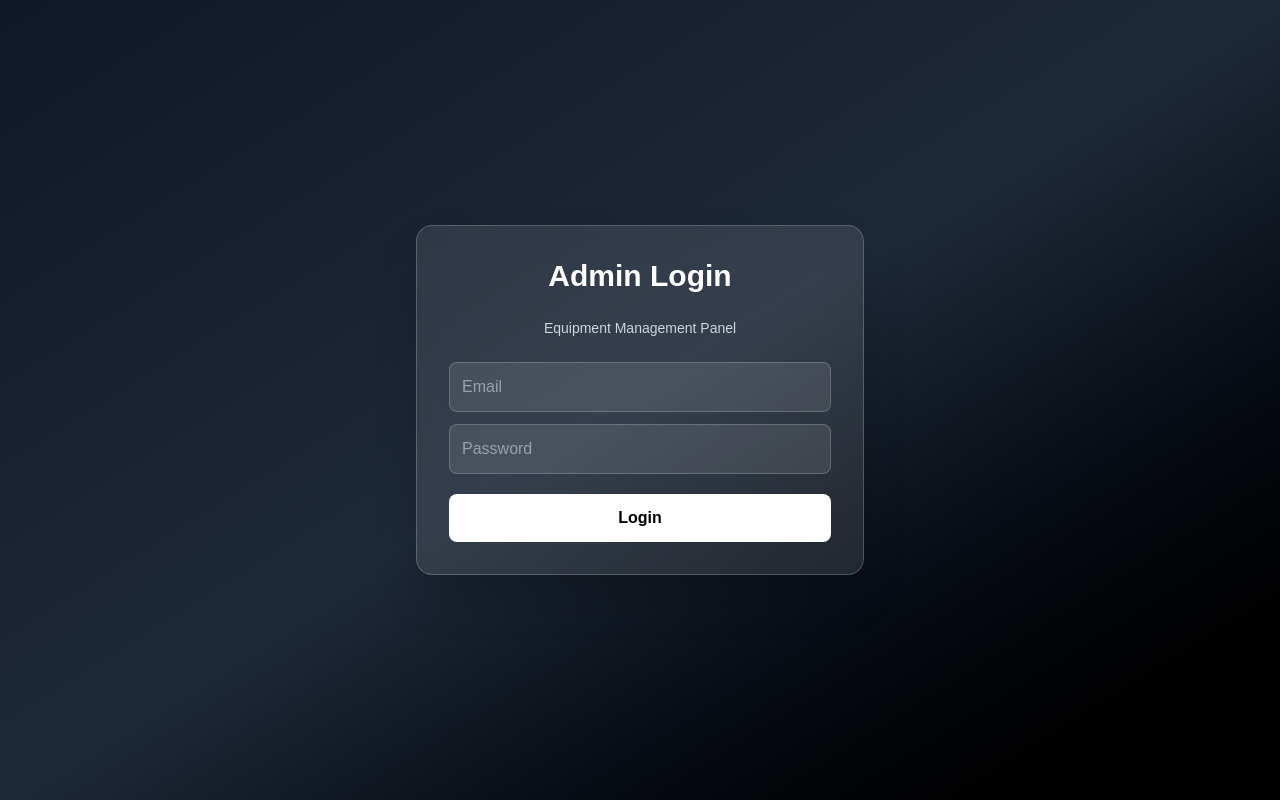
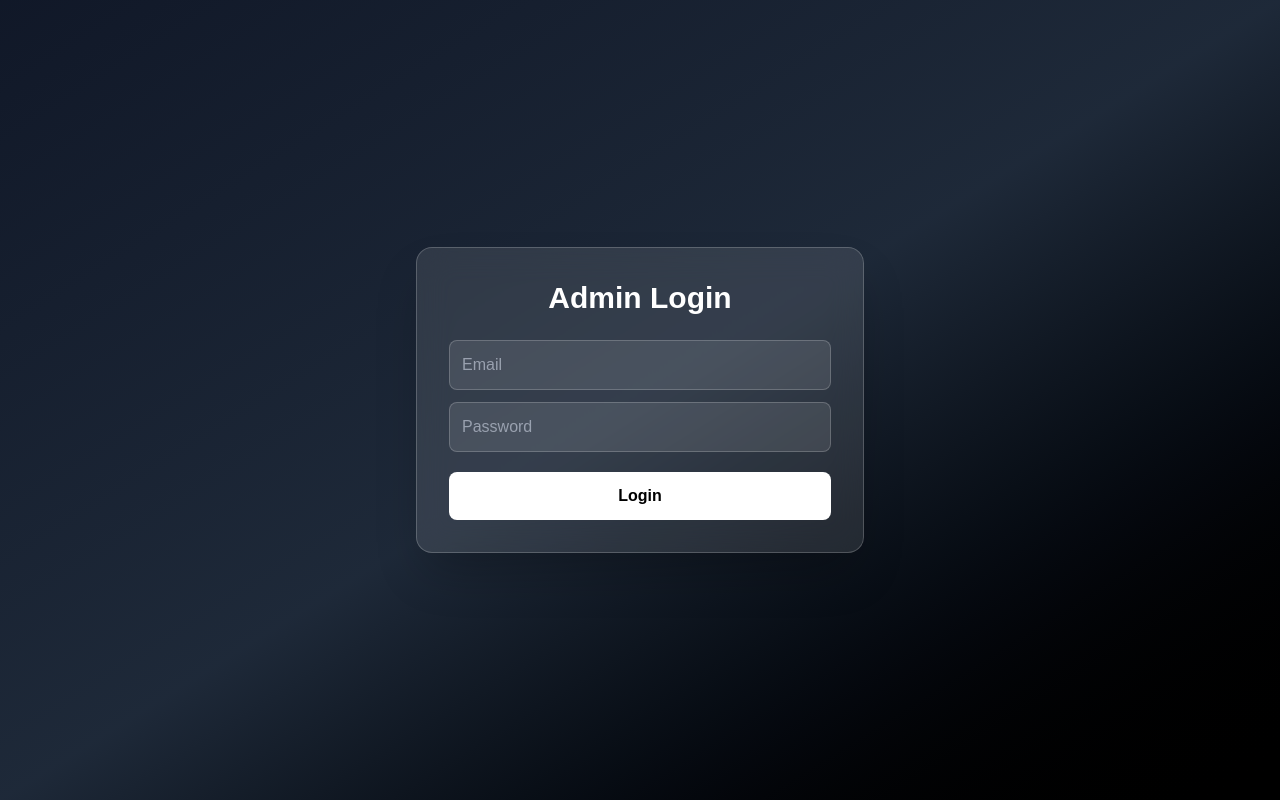
Before and after one commit to taxpol07/online-warehouse, a Next.js app: page /admin/login in a window 1280 px wide. Built offline with nearby package versions, Linux system fonts and the light colour scheme; no server answers.

Commit message:
Buraya ne yaptığını yaz (örn: ana sayfa renkleri güncellendi)

```diff
--- a/src/app/admin/login/page.tsx
+++ b/src/app/admin/login/page.tsx
@@ -1,11 +1,11 @@
 "use client";
 
 import { useState } from "react";
-import { useRouter } from "next/navigation";
+import { useRouter } from "next/navigation"; // Zaten import etmişsin
 import { supabase } from "@/lib/supabase/auth";
 
 export default function LoginPage() {
-  const router = useRouter();
+  const router = useRouter(); // <--- BU SATIRI EKLEMEN GEREKİYOR
 
   const [email, setEmail] = useState("");
   const [password, setPassword] = useState("");
@@ -26,39 +26,29 @@ export default function LoginPage() {
       return;
     }
 
+    // Artık router tanımlı olduğu için bu satır hata vermeyecek
     router.push("/admin/dashboard");
   };
 
   return (
+    // ... (Geri kalan UI kodun aynı kalabilir)
     <div className="min-h-screen flex items-center justify-center bg-gradient-to-br from-gray-900 via-gray-800 to-black">
-
       <div className="w-full max-w-md p-8 rounded-2xl bg-white/10 backdrop-blur-lg border border-white/20 shadow-2xl">
-
         <h1 className="text-3xl font-bold text-white text-center mb-6">
           Admin Login
         </h1>
-
-        <p className="text-center text-gray-300 mb-6 text-sm">
-          Equipment Management Panel
-        </p>
-
-        {/* EMAIL */}
         <input
           placeholder="Email"
           type="email"
           className="w-full p-3 mb-3 rounded-lg bg-white/10 text-white placeholder-gray-400 border border-white/20 focus:outline-none focus:ring-2 focus:ring-white/40"
           onChange={(e) => setEmail(e.target.value)}
         />
-
-        {/* PASSWORD */}
         <input
           placeholder="Password"
           type="password"
           className="w-full p-3 mb-5 rounded-lg bg-white/10 text-white placeholder-gray-400 border border-white/20 focus:outline-none focus:ring-2 focus:ring-white/40"
           onChange={(e) => setPassword(e.target.value)}
         />
-
-        {/* BUTTON */}
         <button
           onClick={login}
           disabled={loading}
@@ -66,7 +56,6 @@ export default function LoginPage() {
         >
           {loading ? "Logging in..." : "Login"}
         </button>
-
       </div>
     </div>
   );
```
Also changed, not shown: package.json (+6 -6 lines).
